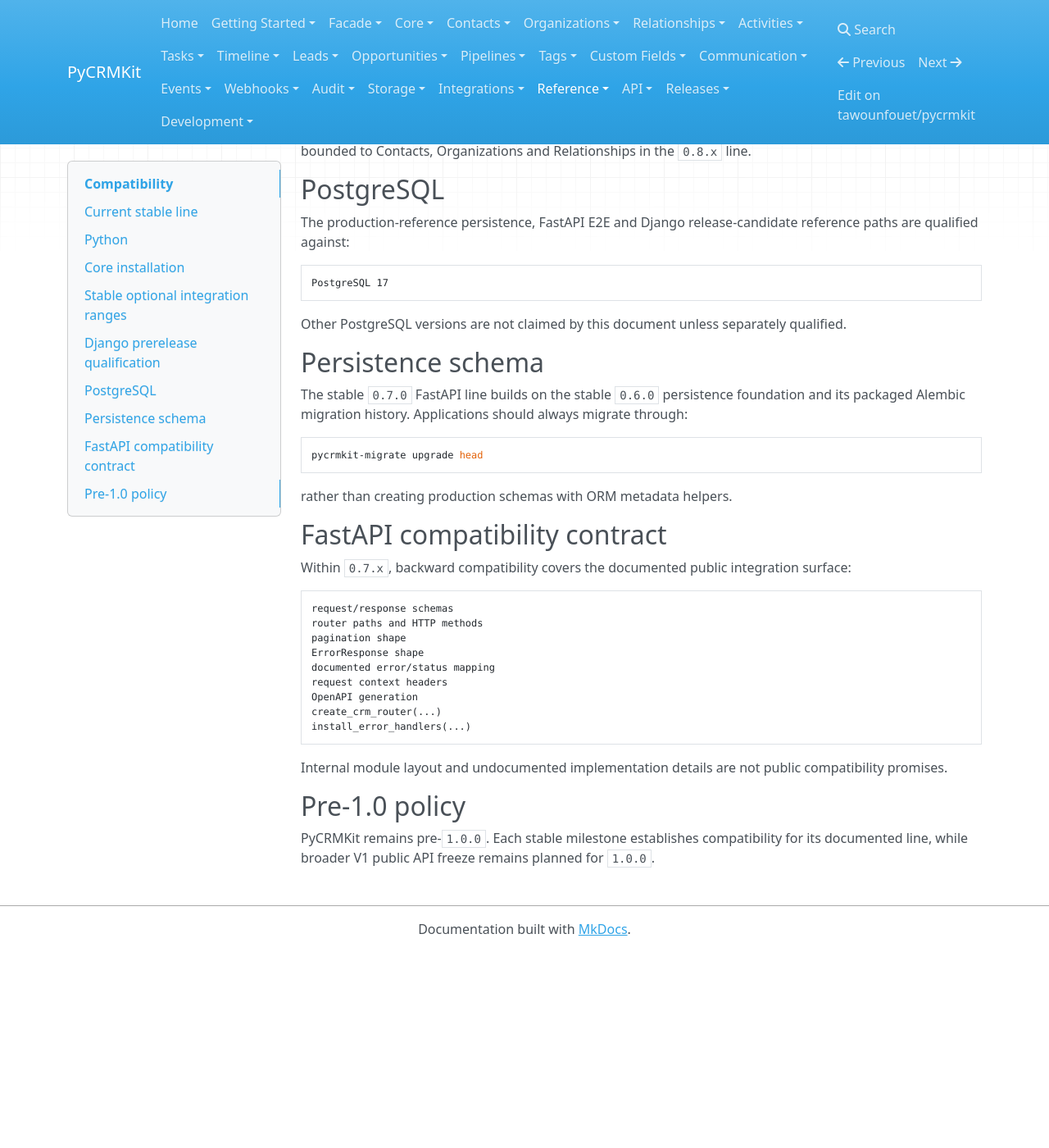
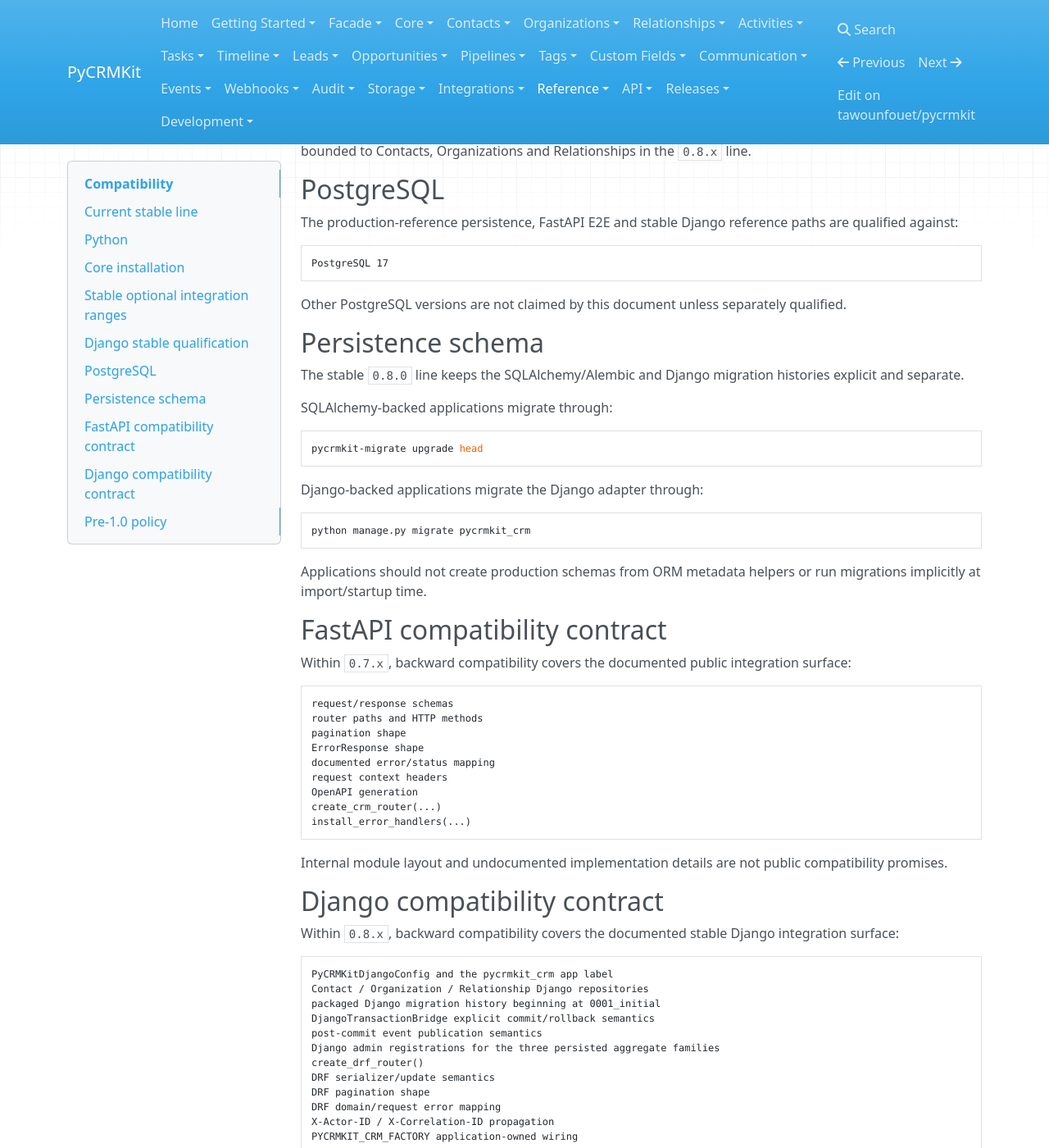
Before and after one commit to tawounfouet/pycrmkit, an MkDocs documentation site: the page built from docs/reference/compatibility.md, in a window 1280 px wide and 1400 px high, scrolled down 1452 px. Shown: the whole window at 82% size. Built offline with MkDocs 1.6.1, drawn with Linux system fonts in a browser that asks for light colours; nearby versions of some CDN libraries; before the commit the page ends 2613 px from its top, so only the background shows below that; some of the changed text lies outside the part shown.

Commit message:
docs: freeze 0.8.x compatibility contract

````diff
--- a/docs/reference/compatibility.md
+++ b/docs/reference/compatibility.md
@@ -5,7 +5,7 @@
 ## Current stable line
 
 ```text
-PyCRMKit 0.7.0 — FastAPI Integration Stable
+PyCRMKit 0.8.0 — Django Integration Stable
 ```
 
 ## Python
@@ -21,7 +21,7 @@
 ## Core installation
 
 The core package remains framework-agnostic and has no mandatory runtime
-dependency on FastAPI, Pydantic, SQLAlchemy or Django.
+dependency on FastAPI, Pydantic, SQLAlchemy, Django or Django REST Framework.
 
 ```bash
 pip install pycrmkit
@@ -39,18 +39,18 @@
 SQLAlchemy     >=2.0,<3
 psycopg        >=3.2,<4
 Alembic        >=1.16,<2
-Django         >=5.2,<6   (0.8.x prerelease line)
-DRF            >=3.18,<4  (0.8.x prerelease line)
+Django         >=5.2,<6
+DRF            >=3.18,<4
 ```
 
 These ranges describe install compatibility. CI qualification uses
 representative current versions within those ranges rather than every possible
 combination.
 
-## Django prerelease qualification
+## Django stable qualification
 
-The `0.8.0rc1` Django/DRF integration remains a prerelease line, not part of the
-stable `0.7.x` compatibility promise.
+`0.8.0` promotes the qualified Django/DRF release candidate to the stable
+`0.8.x` integration line without adding new functional scope.
 
 It is currently qualified with:
 
@@ -65,7 +65,7 @@
 clean installed-wheel Django/PostgreSQL/DRF E2E
 ```
 
-The release candidate qualifies application loading,
+The stable line qualifies application loading,
 Contact/Organization/Relationship repository semantics, packaged migration
 `0001_initial`, migration/model drift checking, admin registration, explicit
 transaction semantics, the optional facade-backed DRF transport and a real
@@ -81,8 +81,8 @@
 
 ## PostgreSQL
 
-The production-reference persistence, FastAPI E2E and Django release-candidate
-reference paths are qualified against:
+The production-reference persistence, FastAPI E2E and stable Django reference
+paths are qualified against:
 
 ```text
 PostgreSQL 17
@@ -93,15 +93,23 @@
 
 ## Persistence schema
 
-The stable `0.7.0` FastAPI line builds on the stable `0.6.0` persistence
-foundation and its packaged Alembic migration history. Applications should
-always migrate through:
+The stable `0.8.0` line keeps the SQLAlchemy/Alembic and Django migration
+histories explicit and separate.
+
+SQLAlchemy-backed applications migrate through:
 
 ```bash
 pycrmkit-migrate upgrade head
 ```
 
-rather than creating production schemas with ORM metadata helpers.
+Django-backed applications migrate the Django adapter through:
+
+```bash
+python manage.py migrate pycrmkit_crm
+```
+
+Applications should not create production schemas from ORM metadata helpers or
+run migrations implicitly at import/startup time.
 
 ## FastAPI compatibility contract
 
@@ -123,6 +131,30 @@
 Internal module layout and undocumented implementation details are not public
 compatibility promises.
 
+## Django compatibility contract
+
+Within `0.8.x`, backward compatibility covers the documented stable Django
+integration surface:
+
+```text
+PyCRMKitDjangoConfig and the pycrmkit_crm app label
+Contact / Organization / Relationship Django repositories
+packaged Django migration history beginning at 0001_initial
+DjangoTransactionBridge explicit commit/rollback semantics
+post-commit event publication semantics
+Django admin registrations for the three persisted aggregate families
+create_drf_router()
+DRF serializer/update semantics
+DRF pagination shape
+DRF domain/request error mapping
+X-Actor-ID / X-Correlation-ID propagation
+PYCRMKIT_CRM_FACTORY application-owned wiring
+```
+
+The stable Django adapter is intentionally bounded to Contacts, Organizations
+and Relationships. `0.8.0` does not claim a complete cross-domain Django
+`UnitOfWork` or a persistent Django implementation for every PyCRMKit module.
+
 ## Pre-1.0 policy
 
 PyCRMKit remains pre-`1.0.0`. Each stable milestone establishes compatibility
````
